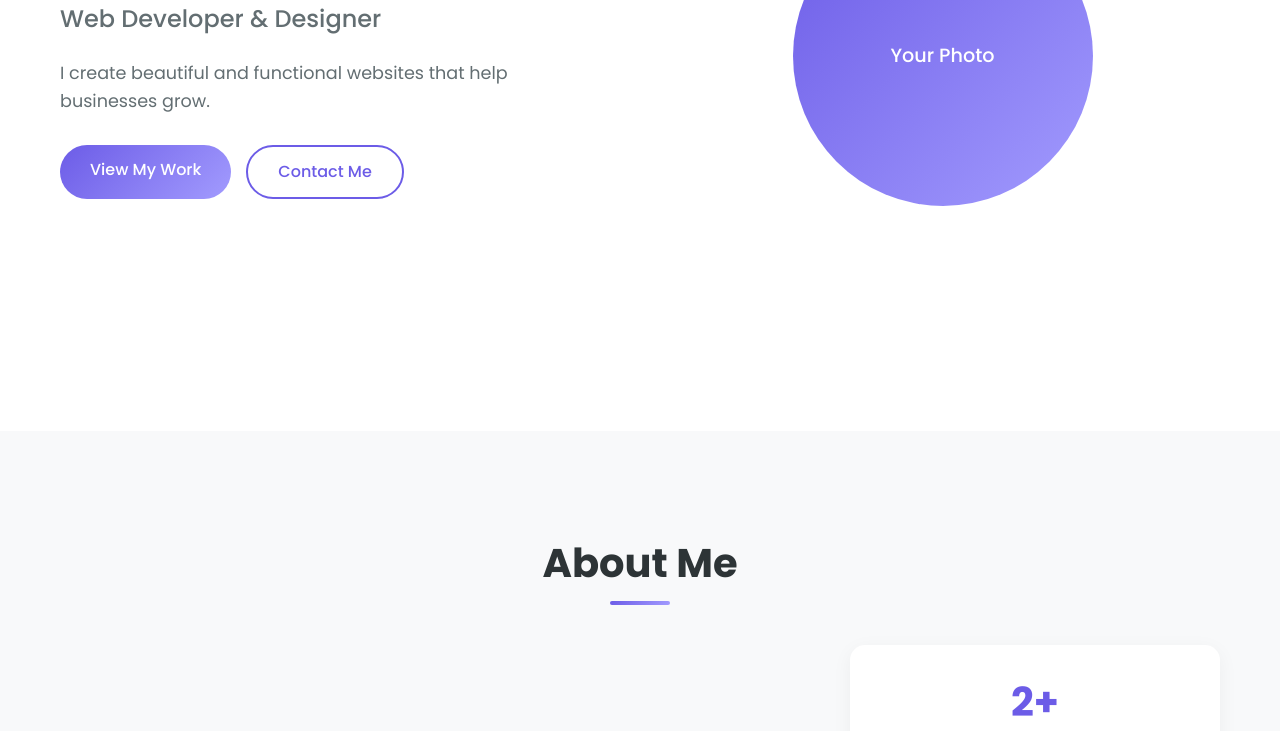
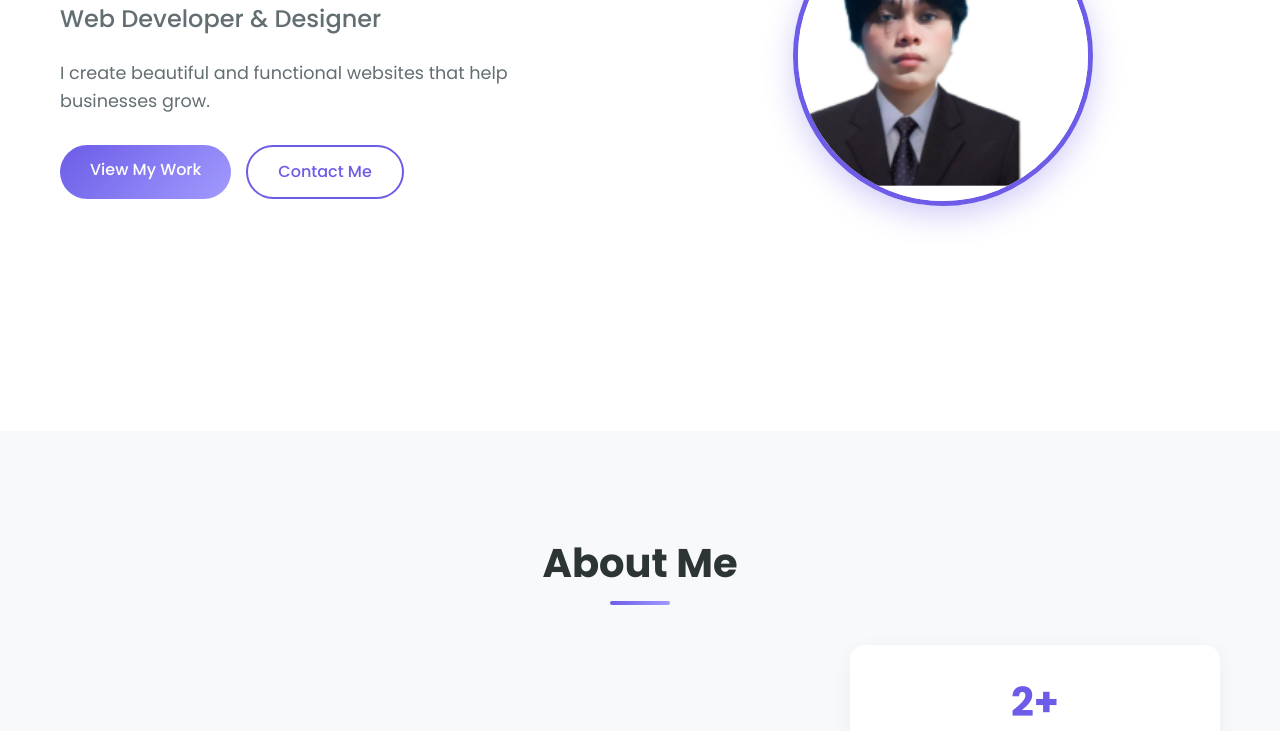
Before and after one commit to B0GARTT00/Porfolio, a plain HTML site: page index.html in a window 1280 px wide. Shown: the part 369-1100 px from the top of the page. Drawn offline with Linux system fonts and the light colour scheme.

Commit message:
Add profile photo

```diff
--- a/index.html
+++ b/index.html
@@ -39,9 +39,7 @@
             </div>
         </div>
         <div class="hero-image">
-            <div class="image-placeholder">
-                <span>Your Photo</span>
-            </div>
+            <img src="photo port.png" alt="My Photo" class="profile-photo">
         </div>
     </section>
 
--- a/styles.css
+++ b/styles.css
@@ -160,6 +160,15 @@ body {
     color: white;
     font-size: 1.2rem;
     font-weight: 500;
+}
+
+.profile-photo {
+    width: 300px;
+    height: 300px;
+    border-radius: 50%;
+    object-fit: cover;
+    box-shadow: 0 10px 30px rgba(108, 92, 231, 0.3);
+    border: 5px solid #6c5ce7;
 }
 
 /* Buttons */
```
Also changed, not shown: photo port.png (added).
